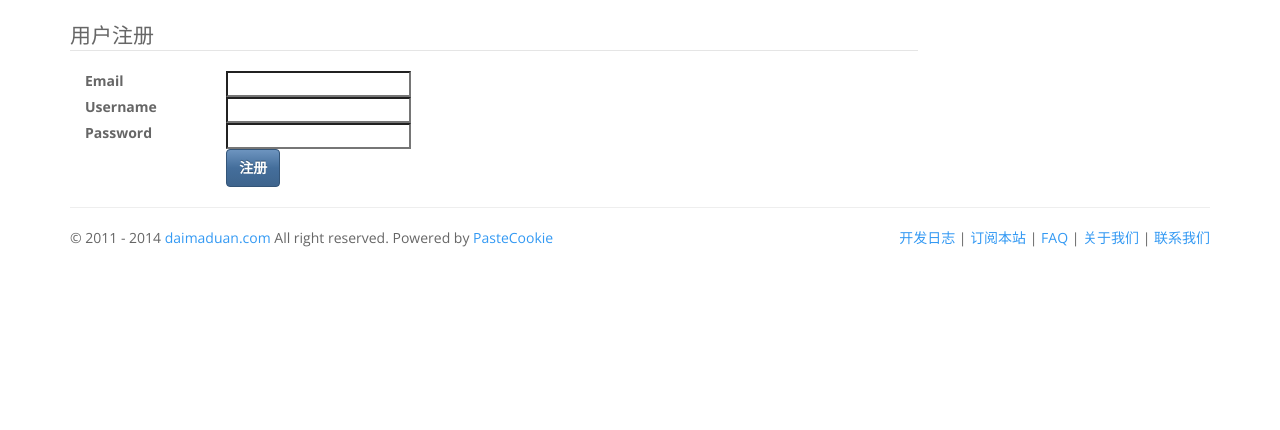
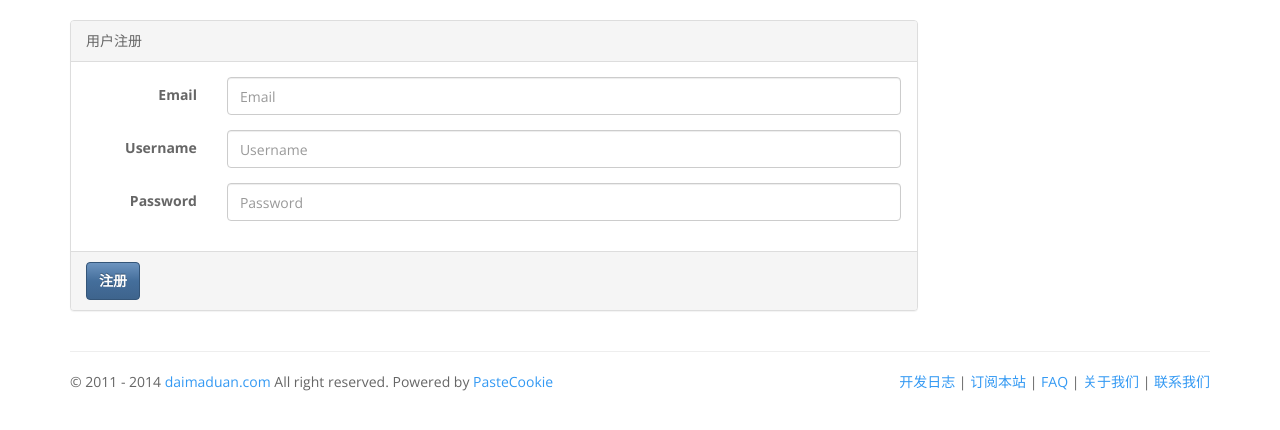
Before and after one commit to DoubleCiti/daimaduan.com, a Python web app: template website/templates/signup.html in a window 1280 px wide. Shown: the part 52-482 px from the top of the page. Run offline with Jinja, Linux system fonts and the light colour scheme; the template is opened without the code that fills it, so the values that code supplies are empty, except form fields; form fields are guessed from the names that the template uses; some libraries are stand-ins or nearby versions.

Commit message:
rewrite signup form
- unique / present / format validations
- add bootstrap marco template
- update signup form style.

```diff
--- /dev/null
+++ b/website/forms/__init__.py
@@ -0,0 +1 @@
+from .signup_form import SignupForm
--- /dev/null
+++ b/website/templates/shared/form_errors.html
@@ -0,0 +1,5 @@
+{% for field, errors in form.errors.iteritems() %}
+<div class="alert alert-error">
+    {{ form[field].label }}: {{ ', '.join(errors) }}
+</div>
+{% endfor %}
--- a/website/templates/signup.html
+++ b/website/templates/signup.html
@@ -1,32 +1,18 @@
 {% extends 'base.html' %}
+{% import 'wtf.html' as f %}
 {% block title %}注册新用户{% endblock %}
 {% block content %}
-    <form action="/signup" method="POST">
-        <fieldset>
-            <legend>用户注册</legend>
-            <div class="form-group">
-                {{ form.email.label(class="control-label col-md-2") }}
-                <div class="col-md-9">
-                    {{ form.email }}
-                </div>
-            </div>
-            <div class="form-group">
-                {{ form.username.label(class="control-label col-md-2") }}
-                <div class="col-md-9">
-                    {{ form.username }}
-                </div>
-            </div>
-            <div class="form-group">
-                {{ form.password.label(class="control-label col-md-2") }}
-                <div class="col-md-9">
-                    {{ form.password }}
-                </div>
-            </div>
-            <div class="form-group">
-                <div class="col-md-8 col-md-offset-2">
-                    <input type="submit" class="btn btn-primary" value="注册" />
-                </div>
-            </div>
-        </fieldset>
-    </form>
+<form action="/signup" method="POST" class="form-horizontal">
+    <div class="panel panel-default">
+        <div class="panel-heading">用户注册</div>
+        <div class="panel-body">
+            {{ f.render_field(form.email, placeholder='Email', type='email') }}
+            {{ f.render_field(form.username, placeholder='Username', type='text') }}
+            {{ f.render_field(form.password, placeholder='Password', type='password') }}
+        </div>
+        <div class="panel-footer">
+            <input type="submit" class="btn btn-primary" value="注册" />
+        </div>
+    </div>
+</form>
 {% endblock %}
--- /dev/null
+++ b/website/templates/wtf.html
@@ -0,0 +1,19 @@
+{% macro render_field(field, label_visible=true) -%}
+    <div class="form-group {% if field.errors %}has-error{% endif %} {{ kwargs.pop('class_', '') }}">
+        {% if field.type != 'HiddenField' and label_visible %}
+            <label for="{{ field.id }}" class="control-label col-md-2">
+                {{ field.label }}
+            </label>
+        {% endif %}
+
+        <div class="col-md-10">
+            {{ field(class_='form-control', **kwargs) }}
+
+            {% if field.errors %}
+                {% for e in field.errors %}
+                    <p class="help-block">{{ e }}</p>
+                {% endfor %}
+            {% endif %}
+        </div>
+    </div>
+{%- endmacro %}
```
Also changed, not shown: website/app.py (+7 -7 lines), website/forms/signup_form.py (added, +30 -0 lines), website/models.py (+0 -7 lines).
